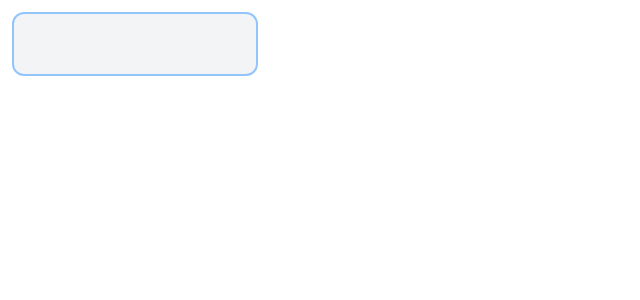
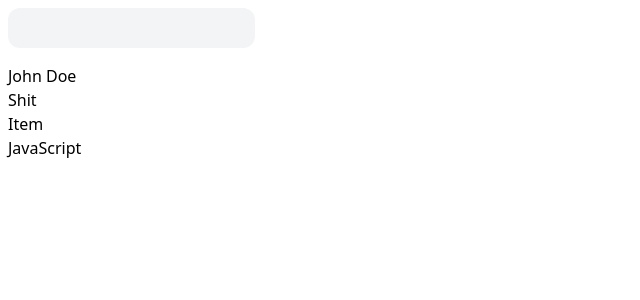
Before and after one commit to mrCodeScripts/DEV_WORK, a React (Vite) app: page / in a window 1280 px wide. Shown: the top 300 px of the page, without its empty margins (0-640 px from the left). Built offline with nearby package versions, Linux system fonts and the light colour scheme.

Commit message:
Finaly understood useDeferrValue

```diff
--- a/src/App.jsx
+++ b/src/App.jsx
@@ -51,8 +51,8 @@
       {/* <TryUseLayoutEffect /> */}
       {/* <TryUsedID /> */}
       {/* <TryUseState /> */}
-      {/* <TryUseTransition /> */}
-      <TryUseDeferredValue />
+      <TryUseTransition />
+      {/* <TryUseDeferredValue /> */}
     </>
   );
 }
--- a/src/Examples/ReactJS_Hooks/UseTransition.jsx
+++ b/src/Examples/ReactJS_Hooks/UseTransition.jsx
@@ -7,6 +7,7 @@
   const queryHandler = (e) => {
     const v = e.target.value;
     setQuery(v);
+
     startTransition(async () => {
       const filter = items.filter((item) =>
         item.toLowerCase().includes(v.toLowerCase())
```
